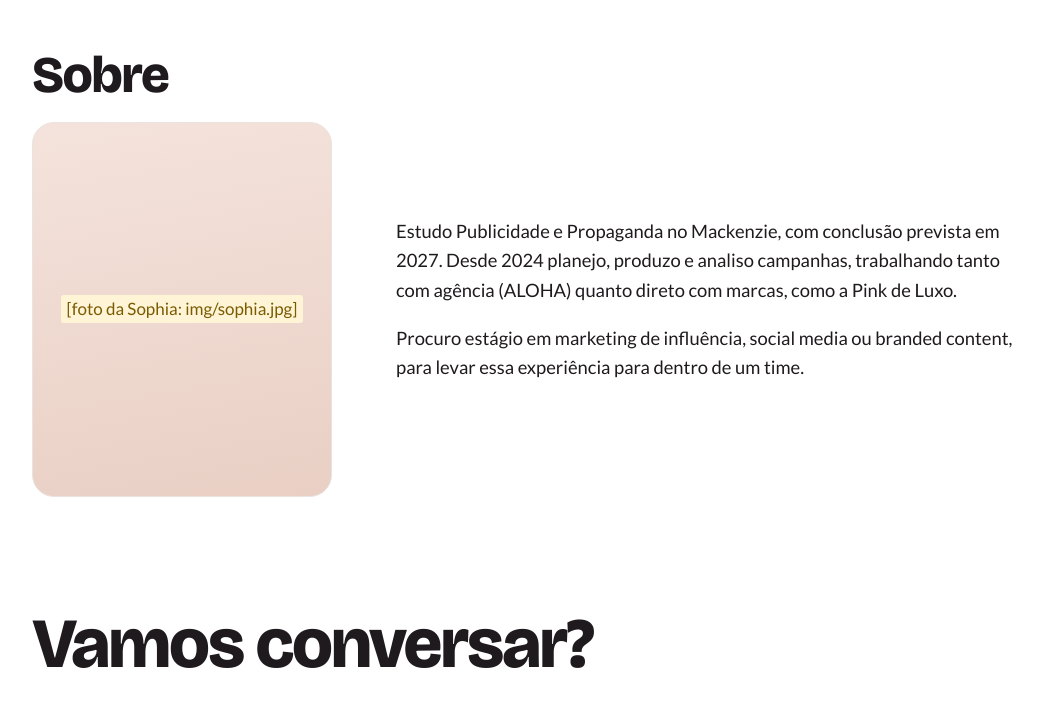
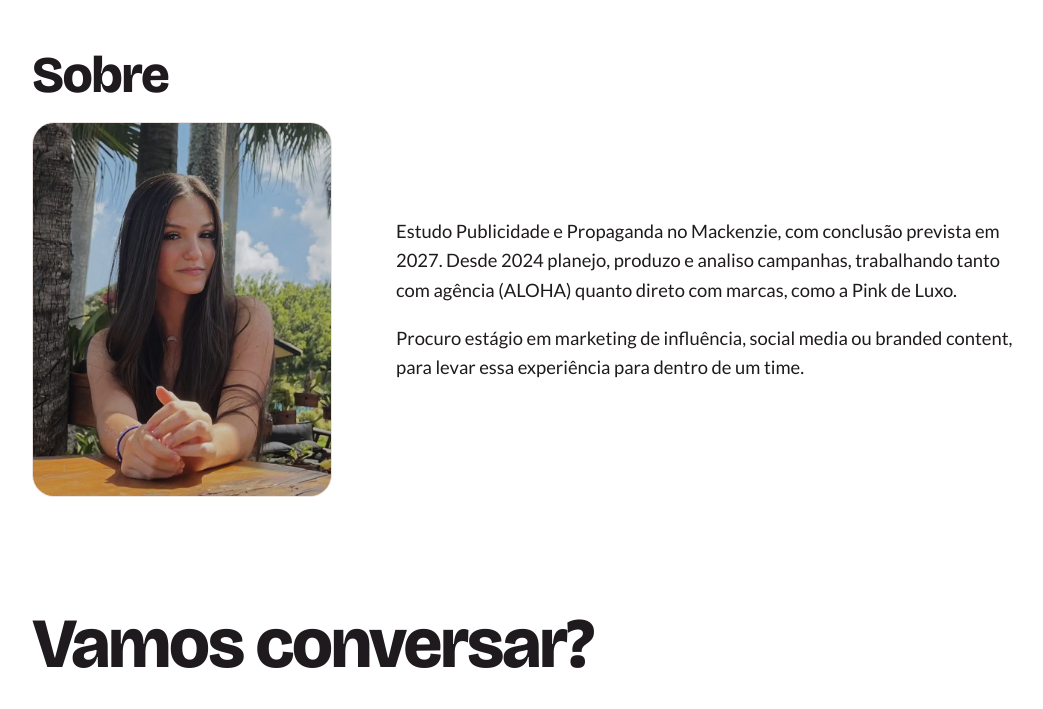
Before and after one commit to thiagometeixeira/sophiascaramella, a plain HTML site: page index.html in a window 1280 px wide. Shown: the part 3480-4189 px from the top of the page, without its empty margins (96-1139 px from the left). Drawn offline with nearby package versions, Linux system fonts and the light colour scheme.

Commit message:
feat: foto de perfil da Sophia na seção Sobre
Co-Authored-By: Claude Opus 5.5 <noreply@anthropic.com>

```diff
--- a/index.html
+++ b/index.html
@@ -126,6 +126,7 @@ h2{font-family:var(--display);font-weight:800;font-size:clamp(2rem,4.5vw,3.2rem)
 .about{display:grid;grid-template-columns:minmax(200px,300px) 1fr;gap:clamp(24px,5vw,64px);align-items:center}
 .about p{margin:0 0 1em;max-width:58ch;font-size:1.15rem}
 .portrait{aspect-ratio:4/5;border-radius:22px;overflow:hidden;background:linear-gradient(170deg,var(--blush) 0%,var(--blush-2) 100%);border:1px solid var(--line);display:flex;align-items:center;justify-content:center;padding:16px;text-align:center}
+.portrait:has(img){padding:0}
 .portrait img{width:100%;height:100%;object-fit:cover;display:block}
 
 /* Contact */
@@ -289,7 +290,7 @@ footer{border-top:1px solid var(--line);padding:24px 0;color:var(--muted);font-s
   <section id="sobre">
     <h2>Sobre</h2>
     <div class="about">
-      <div class="portrait"><i class="todo">[foto da Sophia: img/sophia.jpg]</i></div>
+      <div class="portrait"><img src="img/sophia.jpg" alt="Sophia Scaramella" loading="lazy"></div>
       <div>
       <p>Estudo Publicidade e Propaganda no Mackenzie, com conclusão prevista em 2027. Desde 2024 planejo, produzo e analiso campanhas, trabalhando tanto com agência (ALOHA) quanto direto com marcas, como a Pink de Luxo.</p>
       <p>Procuro estágio em marketing de influência, social media ou branded content, para levar essa experiência para dentro de um time.</p>
```
Also changed, not shown: img/sophia.jpg (added).
